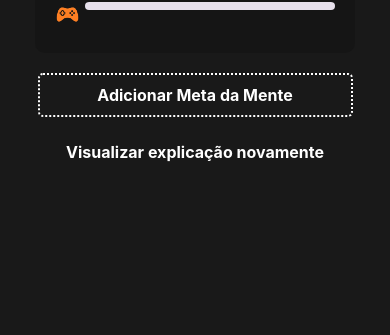
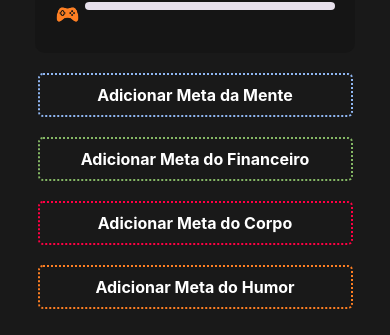
Before and after one commit to GuilhermeFonsecaa/OneBitLife, a React Native app: screen /Home in a window 390 px wide. Shown: the part 506-841 px from the top of the page. Built offline with nearby package versions, Linux system fonts and the light colour scheme.

Commit message:
feat: add editing and creating habits

```diff
--- a/src/Components/Home/EditHabit/index.jsx
+++ b/src/Components/Home/EditHabit/index.jsx
@@ -0,0 +1,62 @@
+import React from "react";
+import { TouchableOpacity, View, Text, StyleSheet, Alert } from "react-native";
+
+
+export default function EditHabit({ habit, frequency, habitArea, checkColor }) {
+    function handleEdit() {
+        console.log("Botão de editar clicado")
+    }
+
+    function handleCheck() {
+        console.log(`Botão de Check do ${habitArea}`)
+    }
+
+    return (
+        <TouchableOpacity activeOpacity={0.9}
+            style={styles.button}
+            onPress={handleEdit}
+        >
+            <View style={styles.habitText}>
+                <Text style={styles.habitTitle}>{habit}</Text>
+                <Text style={styles.habitFrequency}>{frequency}</Text>
+            </View>
+
+
+            <TouchableOpacity style={[styles.check, { borderColor: checkColor }]}
+                onPress={handleCheck}
+            />
+
+        </TouchableOpacity>
+
+    )
+}
+
+const styles = StyleSheet.create({
+    button: {
+        backgroundColor: "#151515",
+        borderRadius: 5,
+        width: 320,
+        marginVertical: 10,
+        paddingVertical: 10,
+        paddingHorizontal: 20,
+        flexDirection: "row",
+        alignItems: "center",
+        justifyContent: "space-between"
+    },
+
+    habitTitle: {
+        color: "white",
+        fontWeight: "bold"
+    },
+
+    habitFrequency: {
+        color: "white",
+    },
+
+    check: {
+        width: 20,
+        height: 20,
+        borderWidth: 1,
+        borderRadius: 10,
+    }
+})
--- a/src/Pages/Home/index.jsx
+++ b/src/Pages/Home/index.jsx
@@ -4,13 +4,14 @@
 import { useNavigation } from "@react-navigation/native";
 import StatusBar from "../../Components/Home/StatusBar";
 import CreateHabit from "../../Components/Home/CreateHabit";
+import EditHabit from "../../Components/Home/EditHabit";
 
 
 export default function Home() {
 
     const navigation = useNavigation();
     const [mindHabit, setMindHabit] = useState();
-    const [moneydHabit, setMoneyHabit] = useState();
+    const [moneyHabit, setMoneyHabit] = useState();
     const [bodyHabit, setbodyHabit] = useState();
     const [funHabit, setFunHabit] = useState();
 
@@ -27,7 +28,50 @@
                     </Text>
                     <LifeStatus />
                     <StatusBar />
-                    <CreateHabit habitArea={"Mente"} borderColor={"white"}/>
+                    {mindHabit ? (
+                        <EditHabit
+                            habit={mindHabit?.habitName}
+                            frequency={`${mindHabit?.habitTime} - ${mindHabit?.habitFrequency}`}
+                            habitArea={mindHabit?.habitArea}
+                            checkColor={"#90B7F3"} />
+                    ) :
+                        (
+                            <CreateHabit habitArea="Mente" borderColor={"#90B7F3"} />
+                        )}
+
+                    {moneyHabit ? (
+                        <EditHabit
+                            habit={moneyHabit?.habitName}
+                            frequency={`${moneyHabit?.habitTime} - ${moneyHabit?.habitFrequency}`}
+                            habitArea={moneyHabit?.habitArea}
+                            checkColor={"#85B865"} />
+                    ) :
+                        (
+                            <CreateHabit habitArea="Financeiro" borderColor={"#85B865"} />
+                        )}
+
+                    {bodyHabit ? (
+                        <EditHabit
+                            habit={bodyHabit?.habitName}
+                            frequency={`${bodyHabit?.habitTime} - ${bodyHabit?.habitFrequency}`}
+                            habitArea={bodyHabit?.habitArea}
+                            checkColor={"#FF0043"} />
+                    ) :
+                        (
+                            <CreateHabit habitArea="Corpo" borderColor={"#FF0043"} />
+                        )}
+
+                    {funHabit ? (
+                        <EditHabit
+                            habit={funHabit?.habitName}
+                            frequency={`${funHabit?.habitTime} - ${funHabit?.habitFrequency}`}
+                            habitArea={funHabit?.habitArea}
+                            checkColor={"#FE7F23"} />
+                    ) :
+                        (
+                            <CreateHabit habitArea="Humor" borderColor={"#FE7F23"} />
+                        )}
+
                 </View>
 
 
```
